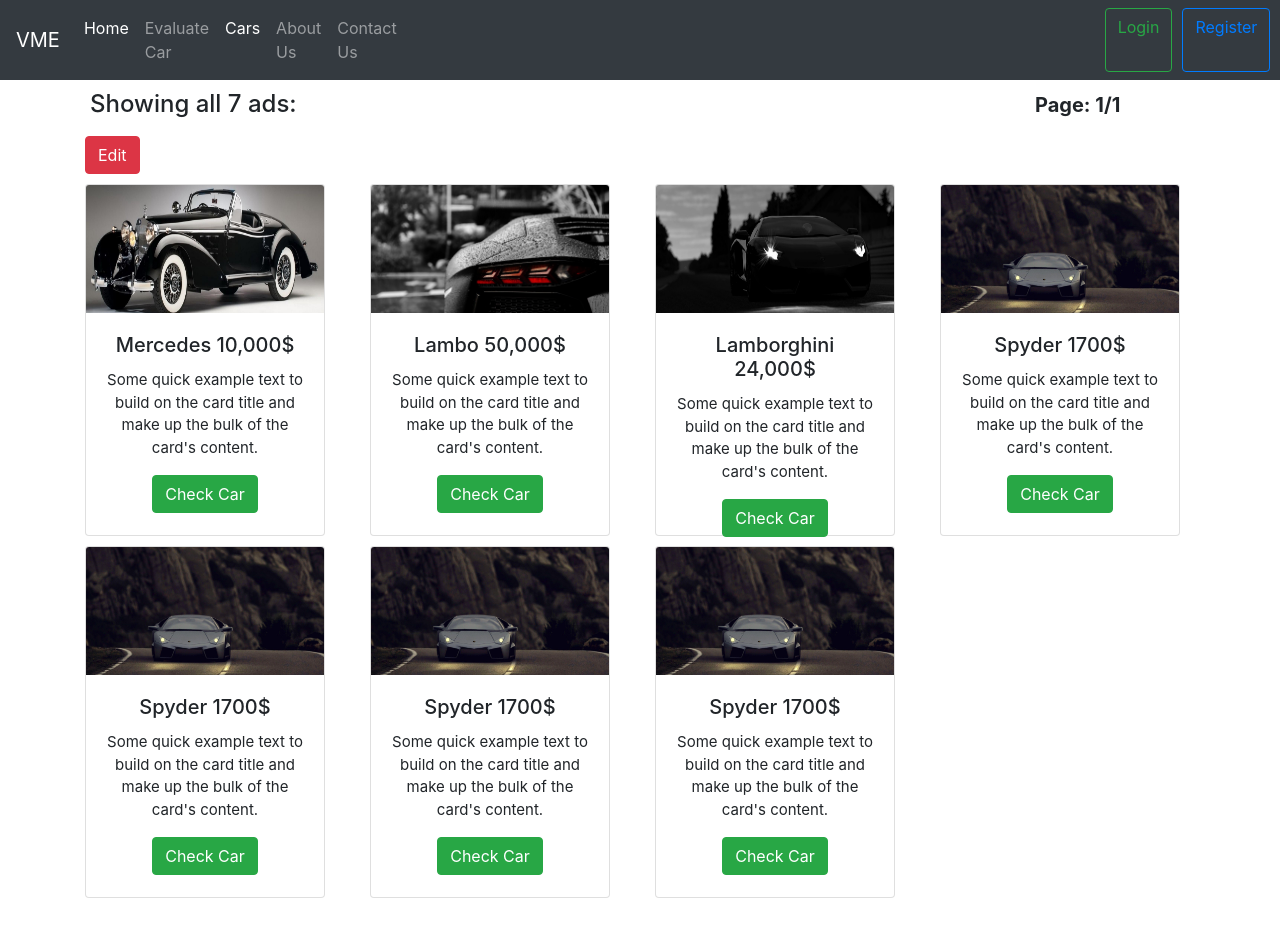
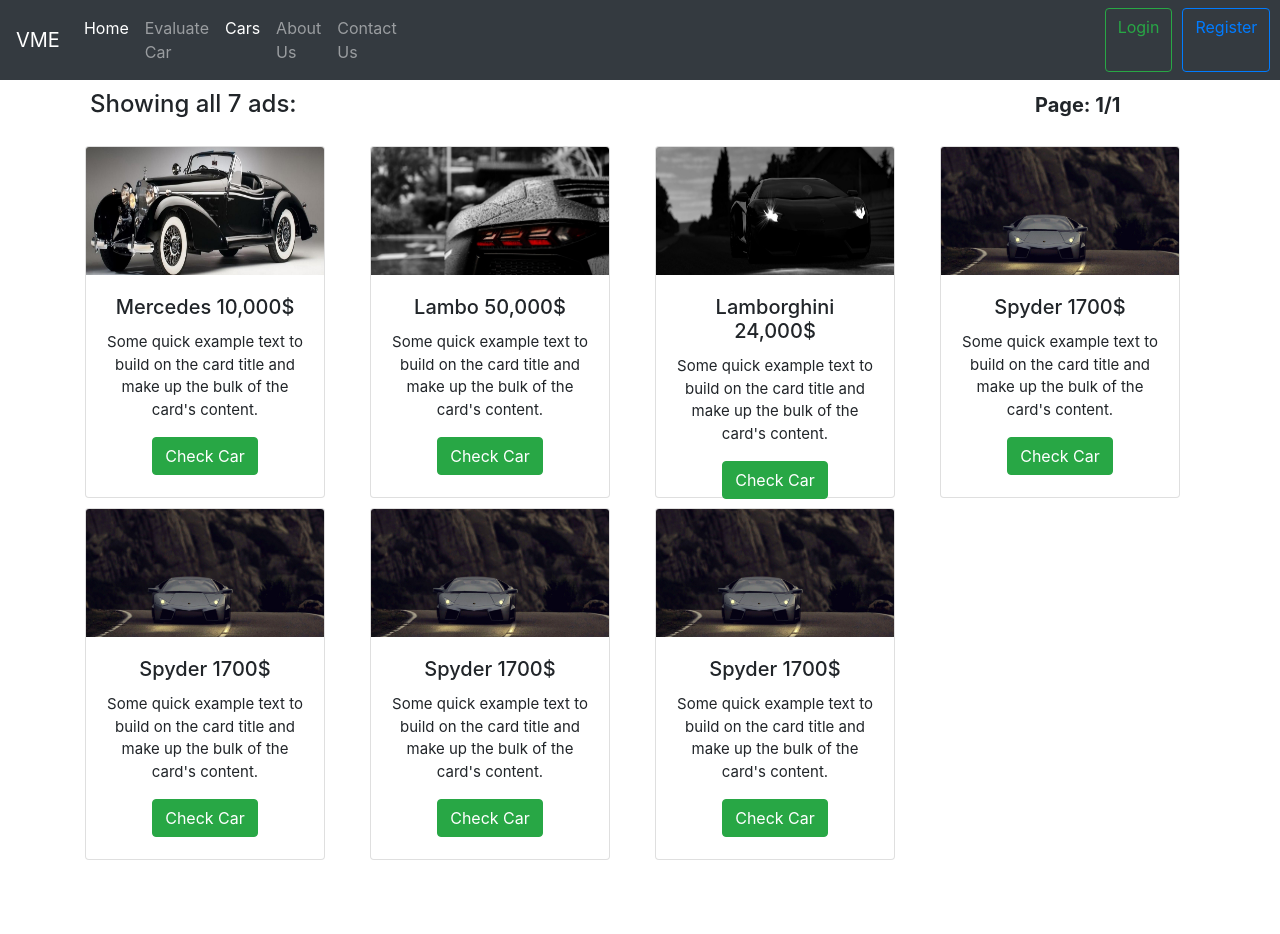
Before and after one commit to mustafasheikh1/VME, a React (Create React App) app: page /ads in a window 1280 px wide. Shown: the top 934 px of the page. Built offline with nearby package versions, Linux system fonts and the light colour scheme; the HTML template or start-up script is replaced by a standard one.

Commit message:
Starting the dashboard

```diff
--- a/src/App.js
+++ b/src/App.js
@@ -20,10 +20,10 @@
 import UserForm from "./components/userForm";
 import Ads from "./components/ads";
 import DisplayAd from "./components/common/displayAd";
+import PopupBox from "./components/common/popupBox";
+import PasswordChange from "./components/passwordChange";
 import "react-toastify/dist/ReactToastify.css";
 import "./App.css";
-import PopupBox from "./components/common/popupBox";
-import PasswordChange from "./components/passwordChange";
 
 class App extends Component {
   state = {
@@ -52,7 +52,10 @@
                   <UserData {...props} user={this.state.user} />
                 )}
               />
-              <Route path="/ads" component={Ads} />
+              <Route
+                path="/ads"
+                render={(props) => <Ads {...props} admin={this.state.admin} />}
+              />
               <Route path="/displayAd" component={DisplayAd} />
               <Route path="/passwordChange" component={PasswordChange} />
               <Route path="/not-found" component={NotFound} />
@@ -73,7 +76,12 @@
                 <Route path="/users" component={Users} />
                 <Route path="/settings" component={Settings} />
                 <Route path="/profile" component={Profile} />
-                <Route path="/ads" component={Ads} />
+                <Route
+                  path="/ads"
+                  render={(props) => (
+                    <Ads {...props} admin={this.state.admin} />
+                  )}
+                />
                 <Route path="/displayAd" component={DisplayAd} />
                 <Route path="/popup" component={PopupBox} />
                 <Route path="/passwordChange" component={PasswordChange} />
--- a/src/components/ads.jsx
+++ b/src/components/ads.jsx
@@ -7,6 +7,7 @@
 import car2 from "../images/car2.jpg";
 import car3 from "../images/lambo.jpg";
 import car4 from "../images/new car.jpg";
+
 class Ads extends Component {
   state = {
     ads: [],
@@ -146,6 +147,8 @@
     const { ads } = this.getPagedData();
     const { length: count } = this.state.ads;
     const { pageSize, currentPage, editAble } = this.state;
+    const { admin } = this.props;
+    console.log(admin);
     const totalPages = Math.ceil(count / pageSize);
     if (count === 0) return <p>There are no ads in database</p>;
     return (
@@ -179,12 +182,12 @@
               </strong>
             </div>
           </div>
-          {!editAble && (
+          {admin && !editAble && (
             <button className="btn btn-danger" onClick={this.handleEdit}>
               <i className="fa fa-pencil-square-o" aria-hidden="true"></i> Edit
             </button>
           )}
-          {editAble && (
+          {admin && editAble && (
             <button className="btn btn-success" onClick={this.handleEdit}>
               <i className="fa fa-check" aria-hidden="true"></i> Done
             </button>
--- a/src/components/loginForm.jsx
+++ b/src/components/loginForm.jsx
@@ -27,7 +27,7 @@
   render() {
     return (
       <div className="container" style={{ paddingTop: "40px" }}>
-        <h1>
+        <h1 style={{ paddingLeft: "80px" }}>
           <strong>Login</strong>
         </h1>
 
--- a/src/components/userData.jsx
+++ b/src/components/userData.jsx
@@ -1,5 +1,6 @@
 import React, { Component } from "react";
 import image from "../images/imageicon.png";
+
 class UserData extends Component {
   state = {
     imageIcon: image,
```
